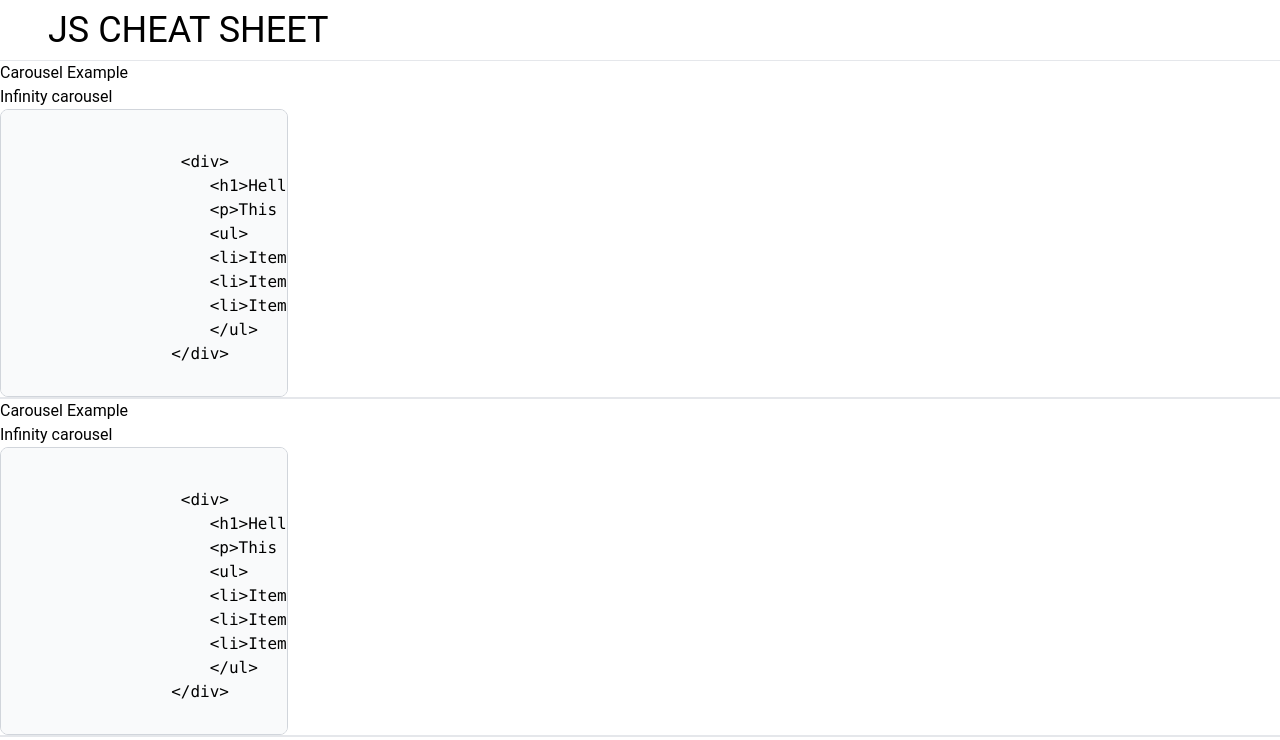
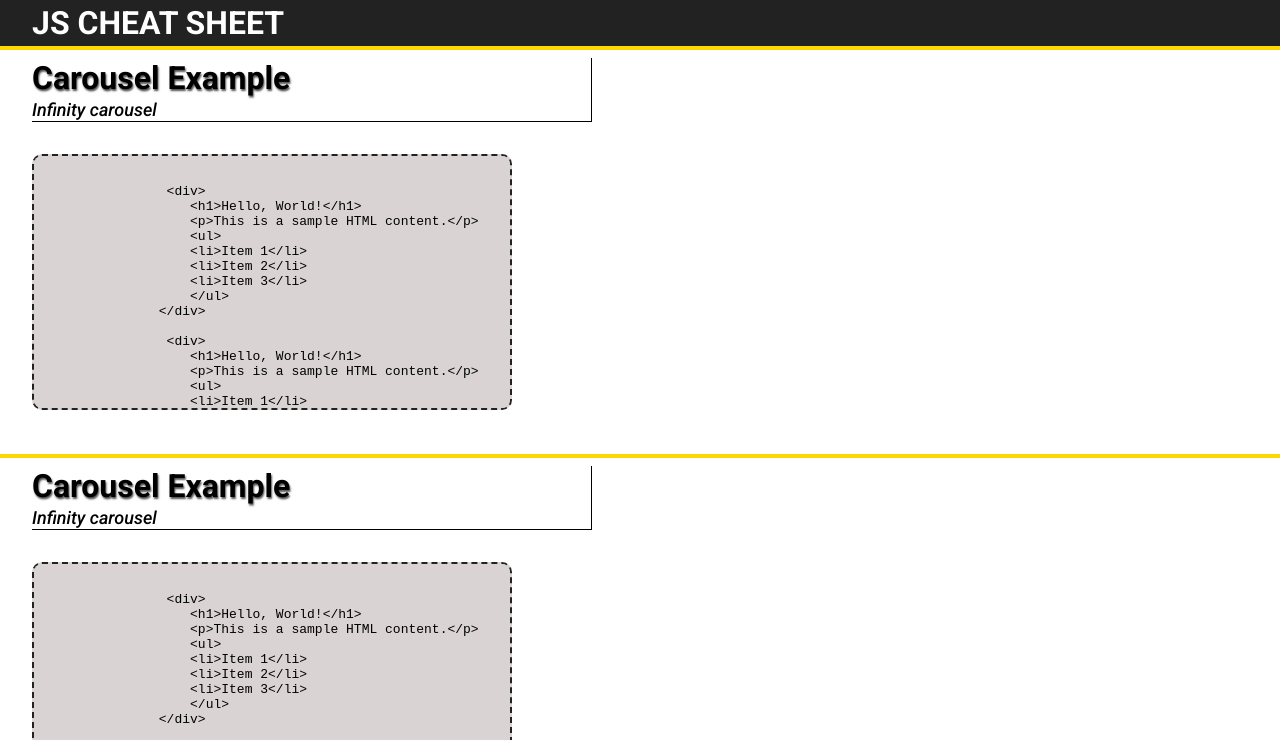
Before and after one commit to luxao/web_sheet, a React (Create React App) app: page / in a window 1280 px wide. Shown: the top 740 px of the page. Built offline with nearby package versions, Linux system fonts and the light colour scheme.

Commit message:
Remove tailwind, Add own css

```diff
--- a/public/index.html
+++ b/public/index.html
@@ -24,7 +24,7 @@
       work correctly both with client-side routing and a non-root public URL.
       Learn how to configure a non-root public URL by running `npm run build`.
     -->
-    <title>React App</title>
+    <title>JS CHEAT SHEET</title>
   </head>
   <body>
     <noscript>You need to enable JavaScript to run this app.</noscript>
--- a/src/assets/Data.js
+++ b/src/assets/Data.js
@@ -2,6 +2,16 @@ const dataObj = {
     "codes": [
         {
             "htmlCode": `
+                 <div>
+                    <h1>Hello, World!</h1>
+                    <p>This is a sample HTML content.</p>
+                    <ul>
+                    <li>Item 1</li>
+                    <li>Item 2</li>
+                    <li>Item 3</li>
+                    </ul>
+                </div>
+
                  <div>
                     <h1>Hello, World!</h1>
                     <p>This is a sample HTML content.</p>
--- a/src/components/HeadingSection.js
+++ b/src/components/HeadingSection.js
@@ -1,7 +1,7 @@
 
 export default function HeadingSection(props) {
-    return <div>
-        <h1>{ props.heading }</h1>
-        <span>{ props.info }</span>
+    return <div className="section-heading-wrap">
+        <h1 className="section-heading">{ props.heading }</h1>
+        <span className="section-heading-span">{ props.info }</span>
     </div>
 }
--- a/src/components/HtmlCard.js
+++ b/src/components/HtmlCard.js
@@ -1,9 +1,9 @@
 import React from 'react';
 
 export default function HtmlCard({ htmlContent }) {
-    return <div className="w-72 h-72 border border-gray-300 rounded-lg overflow-auto p-4 bg-gray-50">
-      <pre>
-            <code>{ htmlContent}</code>
+    return <div className="card-wrap">
+      <pre className='pre-code'>
+            <code className='code-el'>{ htmlContent}</code>
       </pre>
     </div>
 }
--- a/src/components/Section.js
+++ b/src/components/Section.js
@@ -4,7 +4,7 @@ import dataObj from "../assets/Data";
 
 
 export default function Section() {
-    return <section className="max-w-full max-h-fit h-96 border-b-2">
+    return <section className="section-wrap">
         <HeadingSection heading="Carousel Example" info="Infinity carousel" ></HeadingSection>
         <HtmlCard htmlContent={dataObj.codes[0].htmlCode} />
     </section>
--- a/src/components/shared/Header.js
+++ b/src/components/shared/Header.js
@@ -2,8 +2,8 @@
 
 export default function Header() {
   return (
-    <div className="w-full max-h-fit border-b border-black-400 flex justify-start items-center">
-        <h1 className="pl-12 text-4xl text-black-400 py-2.5">JS CHEAT SHEET</h1>
+    <div className="header-wrap">
+        <h1 className="header-heading">JS CHEAT SHEET</h1>
      </div>
   );
 }
--- a/src/styles/index.css
+++ b/src/styles/index.css
@@ -1,12 +1,31 @@
-@tailwind base;
-@tailwind components;
-@tailwind utilities;
-
 
 @import url('https://fonts.googleapis.com/css2?family=Roboto:ital,wght@0,100;0,300;0,400;0,500;0,700;0,900;1,100;1,300;1,400;1,500;1,700;1,900&display=swap');
 
 * {
   box-sizing: border-box;
+}
+
+/* width */
+::-webkit-scrollbar {
+  width: 0.5rem;
+  height: 0.5rem;
+}
+
+/* Track */
+::-webkit-scrollbar-track {
+  box-shadow: inset 0 0 5px #D3D3D3;
+  border-radius: 10px;
+}
+
+/* Handle */
+::-webkit-scrollbar-thumb {
+  background: #222;
+  border-radius: 10px;
+}
+
+/* Handle on hover */
+::-webkit-scrollbar-thumb:hover {
+  background: #4D1E5F;
 }
 
 html, body {
@@ -16,3 +35,83 @@ html, body {
   width: 100%;
   height: 100vh;
 }
+
+h1, h2,h3,h4,h5 {
+  margin: 0;
+}
+
+/*HEADER */
+.header-wrap {
+  max-width: 100%;
+  min-width: fit-content;
+  height: 3.125rem;
+  border-bottom: 4px solid gold;
+  text-align: left;
+  display: flex;
+  justify-content: flex-start;
+  align-items: center;
+  background-color: #222;
+}
+
+.header-heading {
+  font-size: 2rem;
+  color: #fff;
+  font-family: 'Roboto', sans-serif;
+  margin: 0;
+  margin-left: 2rem;
+}
+
+/*************/
+
+/*SECTIONS*/
+
+.section-wrap {
+  max-width: 100%;
+  min-width: fit-content;
+  height: 25rem;
+  border-bottom: 4px solid gold;
+}
+
+
+/* section heading */
+
+.section-heading-wrap {
+  max-width: 35rem;
+  min-width: fit-content;
+  height: 4rem;
+  margin-top: .5rem;
+  margin-left: 2rem;
+  border-bottom: 1px solid black;
+  border-right: 1px solid black;
+  display: flex;
+  flex-direction: column;
+  justify-content: space-around;
+  align-items: flex-start;
+}
+
+.section-heading-wrap > .section-heading {
+  font-size: 2rem;
+  text-shadow: 1px 2px 2px #525252;
+}
+
+.section-heading-wrap > .section-heading-span {
+  font-size: 1.125rem;
+  font-weight: 500;
+  font-style: italic;
+}
+
+/* Section Card */
+
+.card-wrap {
+  min-width: fit-content;
+  width: 30rem;
+  height: 16rem;
+  margin-top: 2rem;
+  margin-left: 2rem;
+  border-radius: 10px;
+  background-color: #dad3d3;
+  overflow-y: scroll;
+  border: 2px dashed #222;
+}
+
+/*************/
--- a/tailwind.config.js
+++ b/tailwind.config.js
@@ -1,15 +1,15 @@
-const flowbite = require("flowbite-react/tailwind");
+// const flowbite = require("flowbite-react/tailwind");
 
 /** @type {import('tailwindcss').Config} */
 module.exports = {
     content: [
     "./src/**/*.{html,js,jsx,ts,tsx}",
-       flowbite.content(),
+      //  flowbite.content(),
   ],
   theme: {
     extend: {},
   },
   plugins: [
-     flowbite.plugin(),
+    //  flowbite.plugin(),
   ],
 }
```
